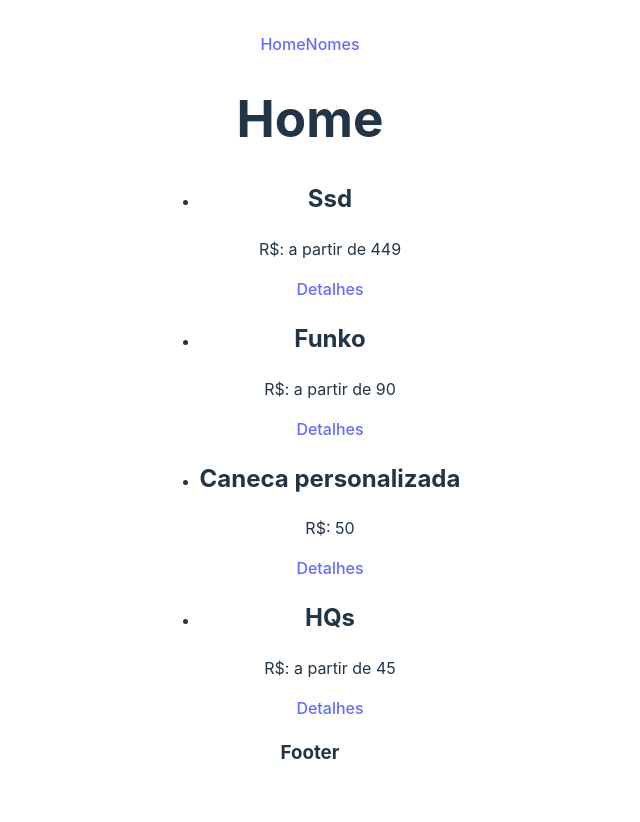
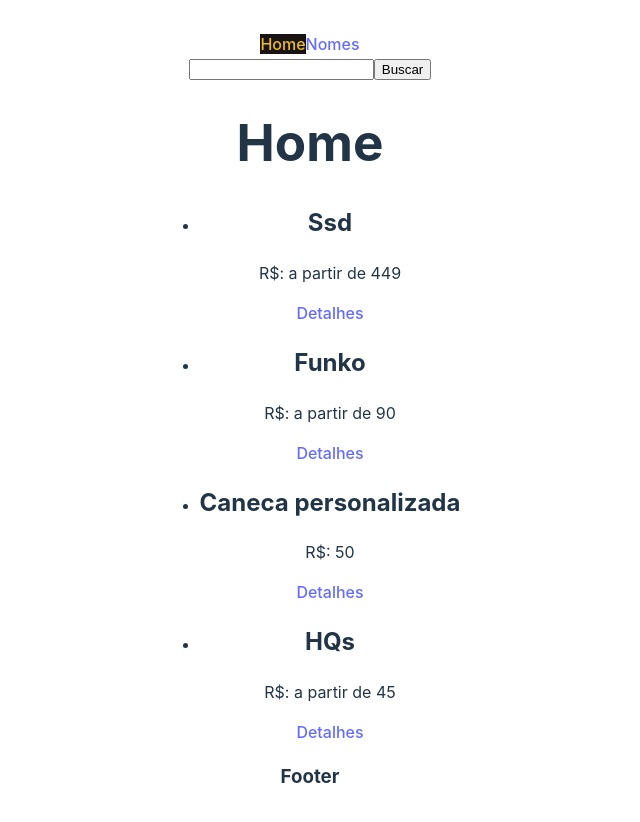
Before and after one commit to KaiqueBifulgo/Aula_Router_React, a React (Vite) app in the folder Router/: page / in a window 1280 px wide. Shown: the top 822 px of the page, without its empty margins (330-970 px from the left). Built offline with nearby package versions, Linux system fonts and the light colour scheme; data requests are answered from the project's data file.

Commit message:
search params adicionado

```diff
--- a/Router/src/App.jsx
+++ b/Router/src/App.jsx
@@ -5,12 +5,15 @@ import { Outlet } from 'react-router-dom'
 // LINK ENTRE PAGINAS
 import NavBar from './components/NavBar'
 
+import SearchForm from './components/SearchForm'
+
 function App() {
 
   return (
     <>
       <div>
         <NavBar/>
+        <SearchForm/>
         <Outlet/>
         <h3>Footer</h3>
       </div>
--- /dev/null
+++ b/Router/src/components/NavBar.css
@@ -0,0 +1,4 @@
+.active {
+    background-color: #1a1313;
+    color: #eabc25;
+}
--- a/Router/src/components/NavBar.jsx
+++ b/Router/src/components/NavBar.jsx
@@ -1,10 +1,15 @@
-import { Link } from "react-router-dom"
+import { Link, NavLink } from "react-router-dom"
+
+import "./NavBar.css"
 
 const NavBar = () => {
   return (
     <div>
-        <Link to={"/"}>Home</Link>
-        <Link to={"/nomes"}>Nomes</Link>
+        {/* <Link to={"/"}>Home</Link>
+        <Link to={"/nomes"}>Nomes</Link> */}
+        {/* LINK ATIVO */}
+        <NavLink to={"/"} className={({isActive}) => (isActive ? "active" : "")}>Home</NavLink>
+        <NavLink to={"/nomes"} className={({isActive}) => (isActive ? "active" : "")}>Nomes</NavLink>
     </div>
   )
 }
--- /dev/null
+++ b/Router/src/components/SearchForm.jsx
@@ -0,0 +1,24 @@
+import { useState } from "react"
+
+import { useNavigate } from "react-router-dom"
+
+const SearchForm = () => {
+
+    const navigate = useNavigate();
+    const [query, setQuery] = useState();
+
+    const handleSubmit = (e) => {
+        e.preventDefault();
+
+        navigate("/search?q=" + query)
+    }
+
+    return (
+    <form onSubmit={handleSubmit}>
+        <input type="text" onChange={(e) => setQuery(e.target.value)}/>
+        <input type="submit" value="Buscar" />
+    </form>
+  )
+}
+
+export default SearchForm
--- a/Router/src/routes/Home.jsx
+++ b/Router/src/routes/Home.jsx
@@ -22,7 +22,6 @@ const Home = () => {
             <Link to={`/products/${item.id}`}>Detalhes</Link>
           </li>
         ))}
-
       </ul>
     </div>
   )
--- /dev/null
+++ b/Router/src/routes/Info.jsx
@@ -0,0 +1,14 @@
+import { useParams } from "react-router-dom"
+
+const Info = () => {
+
+    const {id} = useParams();
+
+  return (
+    <div>
+        <h1>Mais informações sobre o item: {id}</h1>
+    </div>
+  )
+}
+
+export default Info
--- a/Router/src/routes/Products.jsx
+++ b/Router/src/routes/Products.jsx
@@ -1,6 +1,6 @@
 import { useFetch } from "../Hooks/useFetch"
 
-import { useParams } from "react-router-dom"
+import { useParams, Link } from "react-router-dom"
 
 const Products = () => {
 
@@ -18,6 +18,8 @@ const Products = () => {
         <div>
             <h1>{products.item}</h1>
             <p>R$ {products.preço}</p>
+            {/* NESTED ROUTES */}
+            <Link to={`/products/${products.id}/info`}>Mais informações</Link>
         </div>
     </div>
   )
--- /dev/null
+++ b/Router/src/routes/Search.jsx
@@ -0,0 +1,31 @@
+import {useFetch} from "./Hooks/useFetch"
+
+import { Link, useSearchParams} from "react-router-dom";
+
+
+const Search = () => {
+
+    const searchP = useSearchParams();
+
+    const url = "http://localhost:3000/products?" + searchP;
+
+     const {data: items} = useFetch(url);
+
+  return (
+    <div>
+        <h1>Resultados da pesquisa</h1>
+         <ul className="produtos">
+           {items && items.map((item) => (
+            <li key={item.id}>
+            <h2>{item.item}</h2>
+            <p>R$: {item.preço}</p>
+            {/* ROTA DINAMICA */}
+            <Link to={`/products/${item.id}`}>Detalhes</Link>
+          </li>
+        ))}
+      </ul>
+    </div>
+  )
+}
+
+export default Search
```
Also changed, not shown: Router/src/main.jsx (+15 -0 lines).
